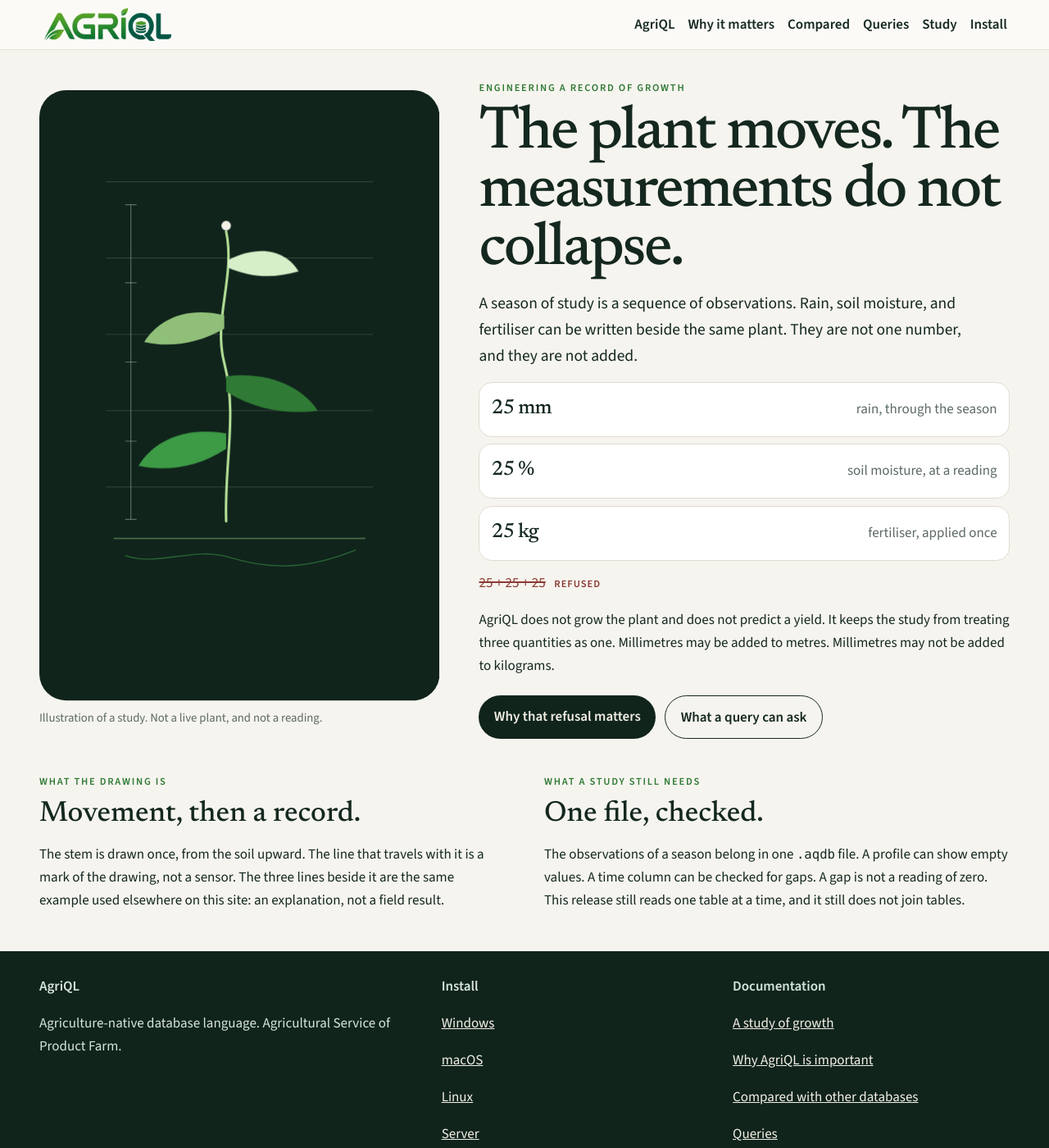
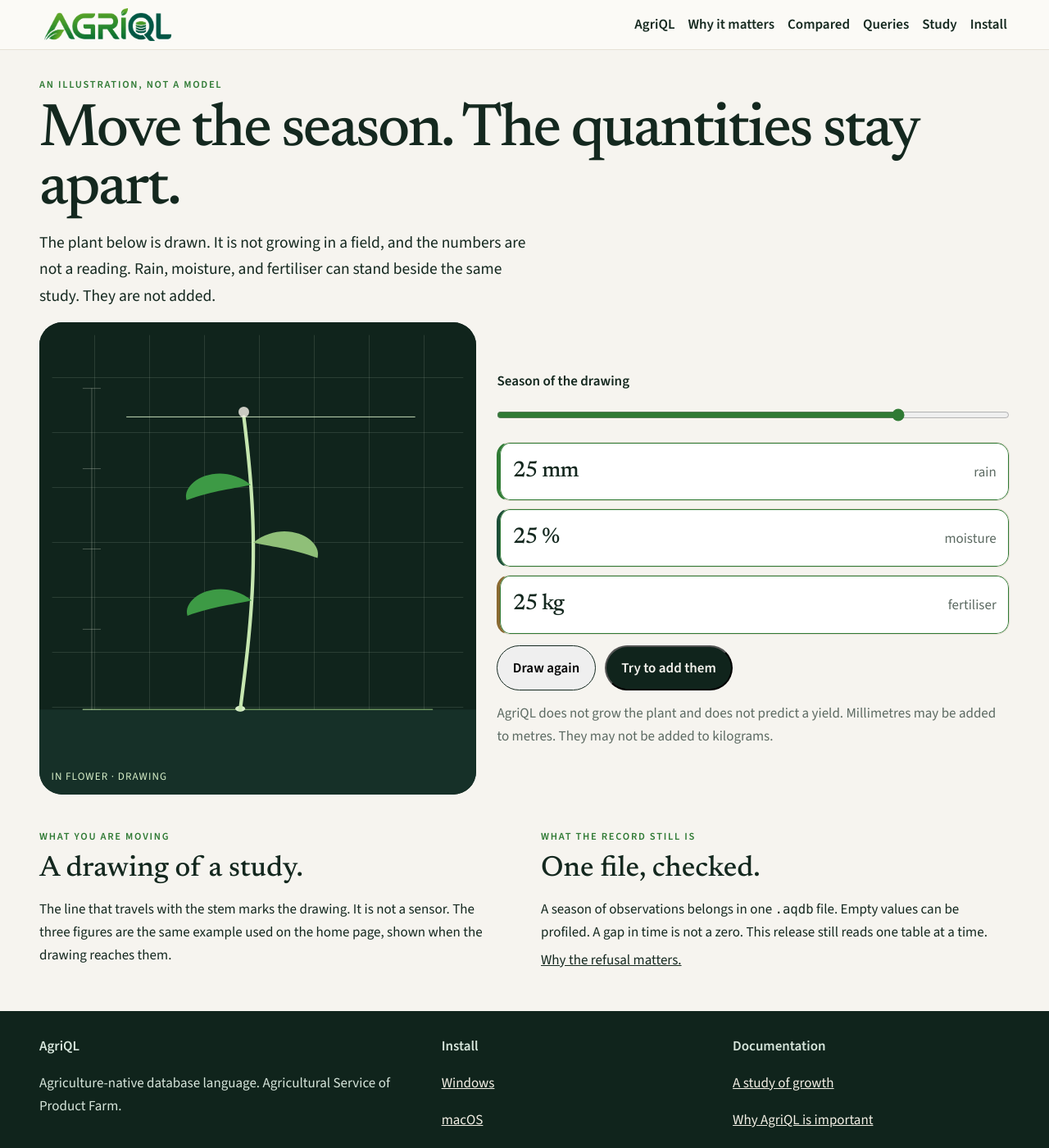
Before and after one commit to Agriculture-Service-of-Product-Farm/AgriQL, a Jekyll site: the page built from study.html, in a window 1280 px wide and 1400 px high. Shown: the whole window at 82% size. Built offline with Jekyll 4.4.1, drawn with Linux system fonts in a browser that asks for light colours.

Commit message:
Draw the season study sharply, and keep every page inside the screen.
The plant is drawn on a canvas at the device pixel ratio, and the season can be moved. Phone navigation wraps, and the comparison table keeps its first column while the rest moves sideways.

```diff
--- a/_layouts/default.html
+++ b/_layouts/default.html
@@ -2,11 +2,11 @@
 <html lang="en">
 <head>
   <meta charset="utf-8">
-  <meta name="viewport" content="width=device-width, initial-scale=1">
+  <meta name="viewport" content="width=device-width, initial-scale=1, viewport-fit=cover">
   <title>{{ page.title }}</title>
   <meta name="description" content="{{ page.description }}">
   <meta name="robots" content="index, follow, max-image-preview:large">
-  <meta name="theme-color" content="#0b2e2d">
+  <meta name="theme-color" content="#f6f4ef">
   <link rel="canonical" href="{{ page.url | absolute_url }}">
   <meta property="og:title" content="{{ page.title }}">
   <meta property="og:description" content="{{ page.description }}">
--- /dev/null
+++ b/assets/study.js
@@ -0,0 +1,218 @@
+(function () {
+  var canvas = document.getElementById("season");
+  var plate = document.getElementById("plate");
+  var range = document.getElementById("season-range");
+  var label = document.getElementById("stage-label");
+  var verdict = document.getElementById("verdict");
+  if (!canvas || !plate || !range) return;
+
+  var reduce = window.matchMedia("(prefers-reduced-motion: reduce)").matches;
+  var t = reduce ? 1 : 0;
+  var playing = !reduce;
+  var startedAt = 0;
+  var duration = 7200;
+  var reads = plate.parentElement.querySelectorAll("[data-at]");
+
+  function stageName(value) {
+    if (value < 0.12) return "Sown";
+    if (value < 0.4) return "Emerged";
+    if (value < 0.72) return "In leaf";
+    return "In flower";
+  }
+
+  function sync() {
+    var pct = Math.round(t * 100);
+    if (document.activeElement !== range) range.value = String(pct);
+    range.setAttribute("aria-valuenow", String(pct));
+    label.textContent = stageName(t) + " · drawing";
+    for (var i = 0; i < reads.length; i++) {
+      reads[i].classList.toggle("lit", t >= Number(reads[i].getAttribute("data-at")));
+    }
+  }
+
+  function draw() {
+    var box = plate.getBoundingClientRect();
+    var cssW = Math.max(1, box.width);
+    var cssH = Math.max(1, box.height);
+    var dpr = Math.min(window.devicePixelRatio || 1, 3);
+    var bw = Math.round(cssW * dpr);
+    var bh = Math.round(cssH * dpr);
+    if (canvas.width !== bw || canvas.height !== bh) {
+      canvas.width = bw;
+      canvas.height = bh;
+    }
+    var ctx = canvas.getContext("2d");
+    ctx.setTransform(dpr, 0, 0, dpr, 0, 0);
+    ctx.clearRect(0, 0, cssW, cssH);
+
+    ctx.fillStyle = "#10241c";
+    ctx.fillRect(0, 0, cssW, cssH);
+
+    ctx.strokeStyle = "rgba(231,240,223,0.12)";
+    ctx.lineWidth = 1;
+    var step = Math.max(28, Math.round(cssW / 8));
+    ctx.beginPath();
+    for (var x = step; x < cssW; x += step) {
+      ctx.moveTo(x + 0.5, 16);
+      ctx.lineTo(x + 0.5, cssH - 16);
+    }
+    for (var y = step; y < cssH; y += step) {
+      ctx.moveTo(16, y + 0.5);
+      ctx.lineTo(cssW - 16, y + 0.5);
+    }
+    ctx.stroke();
+
+    var ground = cssH * 0.82;
+    var top = cssH * 0.14;
+    var originX = cssW * 0.46;
+    var grown = ease(t);
+
+    ctx.fillStyle = "#163028";
+    ctx.fillRect(0, ground, cssW, cssH - ground);
+    ctx.strokeStyle = "rgba(143,191,120,0.7)";
+    ctx.lineWidth = 1.5;
+    ctx.beginPath();
+    ctx.moveTo(cssW * 0.1, ground);
+    ctx.lineTo(cssW * 0.9, ground);
+    ctx.stroke();
+
+    ctx.strokeStyle = "rgba(231,240,223,0.28)";
+    ctx.lineWidth = 1;
+    ctx.beginPath();
+    ctx.moveTo(cssW * 0.12, top);
+    ctx.lineTo(cssW * 0.12, ground);
+    ctx.stroke();
+    for (var mark = 0; mark <= 4; mark++) {
+      var my = ground - (ground - top) * (mark / 4);
+      ctx.beginPath();
+      ctx.moveTo(cssW * 0.1, my);
+      ctx.lineTo(cssW * 0.14, my);
+      ctx.stroke();
+    }
+
+    ctx.fillStyle = "#d7efc8";
+    ctx.beginPath();
+    ctx.ellipse(originX, ground - 1, 6, 3.5, 0, 0, Math.PI * 2);
+    ctx.fill();
+
+    function pointAt(u) {
+      var y = ground - (ground - top) * u;
+      var x = originX + Math.sin(u * Math.PI) * cssW * 0.03;
+      return [x, y];
+    }
+
+    ctx.strokeStyle = "#c6e7b0";
+    ctx.lineWidth = Math.max(2, cssW * 0.008);
+    ctx.lineCap = "round";
+    ctx.lineJoin = "round";
+    ctx.beginPath();
+    var steps = 40;
+    for (var i = 0; i <= steps; i++) {
+      var u = (i / steps) * grown;
+      var p = pointAt(u);
+      if (i === 0) ctx.moveTo(p[0], p[1]);
+      else ctx.lineTo(p[0], p[1]);
+    }
+    ctx.stroke();
+
+    leaf(ctx, pointAt(0.34), -1, cssW, clamp01((grown - 0.28) / 0.16));
+    leaf(ctx, pointAt(0.52), 1, cssW, clamp01((grown - 0.42) / 0.16));
+    leaf(ctx, pointAt(0.7), -1, cssW, clamp01((grown - 0.58) / 0.16));
+
+    var tip = pointAt(grown);
+    ctx.strokeStyle = "rgba(215,239,200,0.9)";
+    ctx.lineWidth = 1;
+    ctx.beginPath();
+    ctx.moveTo(cssW * 0.2, tip[1]);
+    ctx.lineTo(cssW * 0.86, tip[1]);
+    ctx.stroke();
+
+    var bloom = clamp01((grown - 0.78) / 0.16);
+    if (bloom > 0) {
+      ctx.globalAlpha = bloom;
+      ctx.fillStyle = "#f4f0e6";
+      ctx.beginPath();
+      ctx.arc(tip[0], tip[1] - 6, 4 + bloom * 3, 0, Math.PI * 2);
+      ctx.fill();
+      ctx.globalAlpha = 1;
+    }
+  }
+
+  function leaf(ctx, at, dir, cssW, amount) {
+    if (amount <= 0) return;
+    var reach = cssW * 0.16 * amount;
+    ctx.save();
+    ctx.globalAlpha = Math.min(1, amount + 0.15);
+    ctx.fillStyle = dir < 0 ? "#3d9a45" : "#8fbf78";
+    ctx.beginPath();
+    ctx.moveTo(at[0], at[1]);
+    ctx.bezierCurveTo(at[0] + dir * reach * 0.45, at[1] - reach * 0.35, at[0] + dir * reach, at[1] - reach * 0.05, at[0] + dir * reach * 0.92, at[1] + reach * 0.22);
+    ctx.bezierCurveTo(at[0] + dir * reach * 0.55, at[1] + reach * 0.08, at[0] + dir * reach * 0.2, at[1] + reach * 0.05, at[0], at[1]);
+    ctx.fill();
+    ctx.restore();
+  }
+
+  function ease(v) {
+    return v < 0.5 ? 2 * v * v : 1 - Math.pow(-2 * v + 2, 2) / 2;
+  }
+
+  function clamp01(v) {
+    return Math.max(0, Math.min(1, v));
+  }
+
+  function frame(now) {
+    if (playing) {
+      if (!startedAt) startedAt = now;
+      t = Math.min(1, (now - startedAt) / duration);
+      if (t >= 1) playing = false;
+    }
+    draw();
+    sync();
+    if (playing) requestAnimationFrame(frame);
+  }
+
+  range.addEventListener("input", function () {
+    playing = false;
+    t = Number(range.value) / 100;
+    draw();
+    sync();
+  });
+
+  var again = document.getElementById("draw-again");
+  if (again) {
+    again.addEventListener("click", function () {
+      if (reduce) {
+        t = 1;
+        draw();
+        sync();
+        return;
+      }
+      playing = true;
+      startedAt = 0;
+      t = 0;
+      requestAnimationFrame(frame);
+    });
+  }
+
+  var adder = document.getElementById("try-add");
+  if (adder && verdict) {
+    adder.addEventListener("click", function () {
+      verdict.hidden = false;
+      verdict.classList.remove("show");
+      void verdict.offsetWidth;
+      verdict.classList.add("show");
+    });
+  }
+
+  if (window.ResizeObserver) {
+    new ResizeObserver(function () { draw(); }).observe(plate);
+  } else {
+    window.addEventListener("resize", draw);
+  }
+  window.addEventListener("orientationchange", function () {
+    setTimeout(draw, 60);
+  });
+
+  sync();
+  requestAnimationFrame(frame);
+})();
--- a/docs/compare.html
+++ b/docs/compare.html
@@ -25,4 +25,5 @@
   </tbody>
 </table>
 </div>
+<p class="fine">On a narrow screen, move the table sideways. The first column stays in place.</p>
 <p>Choose a general-purpose database when you need joins, many applications, or a format AgriQL does not read. Choose AgriQL when the risk is mixing up agricultural measurements, or losing the season across files that no longer agree.</p>
--- a/study.html
+++ b/study.html
@@ -1,61 +1,48 @@
 ---
 layout: default
 title: A study of growth — AgriQL
-description: An illustrated study of a growing season. Rain, moisture, and fertiliser stay separate measurements. AgriQL does not simulate the plant.
+description: An illustrated study of a growing season. Move the drawing. Rain, moisture, and fertiliser stay separate. AgriQL does not simulate the plant.
 ---
 <section class="study">
-  <div class="wrap study-grid">
-    <figure class="plot">
-      <svg viewBox="0 0 420 640" role="img" aria-label="An illustration of a plant drawn over a season. It is not a measurement.">
-        <rect width="420" height="640" rx="28" fill="#10241c"/>
-        <g stroke="#e7f0df" stroke-opacity=".14" stroke-width="1">
-          <path d="M70 96h280M70 176h280M70 256h280M70 336h280M70 416h280"/>
-        </g>
-        <path d="M78 470h264" stroke="#8fbf78" stroke-opacity=".45" stroke-width="1.4"/>
-        <path d="M90 488c36 12 70-10 110 2s78 14 132-8" stroke="#3d9a45" stroke-opacity=".55" stroke-width="1.2" fill="none"/>
-        <g class="staff" stroke="#e7f0df" stroke-opacity=".35" stroke-width="1">
-          <path d="M96 120v330"/>
-          <path d="M90 120h12M90 202h12M90 285h12M90 368h12M90 450h12"/>
-        </g>
-        <g class="scan">
-          <path d="M118 450h170" stroke="#d7efc8" stroke-width="1.2"/>
-        </g>
-        <path class="stem" d="M196 452 C194 390 208 340 194 286 C182 240 206 196 196 148" stroke="#b7e39a" stroke-width="2.6" stroke-linecap="round" fill="none"/>
-        <path class="leaf l1" d="M196 360c-46-8-78 10-92 34 28 6 62 2 92-18z" fill="#3d9a45"/>
-        <path class="leaf l2" d="M196 300c48-6 82 14 96 36-30 4-64 0-96-20z" fill="#2f7a34"/>
-        <path class="leaf l3" d="M194 236c-42-10-70 6-84 28 26 6 56 2 84-14z" fill="#8fbf78"/>
-        <path class="leaf l4" d="M198 178c36-18 62-8 74 12-28 8-50 6-74-4z" fill="#d7efc8"/>
-        <circle class="bud" cx="196" cy="142" r="5" fill="#f4f0e6"/>
-      </svg>
-      <figcaption>Illustration of a study. Not a live plant, and not a reading.</figcaption>
-    </figure>
-    <div class="study-copy">
-      <p class="kicker">Engineering a record of growth</p>
-      <h1>The plant moves. The measurements do not collapse.</h1>
-      <p class="lede">A season of study is a sequence of observations. Rain, soil moisture, and fertiliser can be written beside the same plant. They are not one number, and they are not added.</p>
+  <div class="wrap study-lead">
+    <p class="kicker">An illustration, not a model</p>
+    <h1>Move the season. The quantities stay apart.</h1>
+    <p class="lede">The plant below is drawn. It is not growing in a field, and the numbers are not a reading. Rain, moisture, and fertiliser can stand beside the same study. They are not added.</p>
+  </div>
+  <div class="wrap instrument">
+    <div class="plate" id="plate">
+      <canvas id="season"></canvas>
+      <p class="stage-label" id="stage-label" aria-live="polite">Sown · drawing</p>
+    </div>
+    <div class="study-side">
+      <label class="rail" for="season-range">Season of the drawing
+        <input id="season-range" type="range" min="0" max="100" value="0" step="1" aria-valuemin="0" aria-valuemax="100" aria-valuenow="0">
+      </label>
       <ol class="reads">
-        <li><strong>25 mm</strong><span>rain, through the season</span></li>
-        <li><strong>25 %</strong><span>soil moisture, at a reading</span></li>
-        <li><strong>25 kg</strong><span>fertiliser, applied once</span></li>
+        <li data-at="0.22"><strong>25 mm</strong><span>rain</span></li>
+        <li data-at="0.48"><strong>25 %</strong><span>moisture</span></li>
+        <li data-at="0.74"><strong>25 kg</strong><span>fertiliser</span></li>
       </ol>
-      <p class="refused" aria-label="The sum of those three values is refused"><s>25 + 25 + 25</s> <span>refused</span></p>
-      <p>AgriQL does not grow the plant and does not predict a yield. It keeps the study from treating three quantities as one. Millimetres may be added to metres. Millimetres may not be added to kilograms.</p>
       <div class="actions">
-        <a class="btn primary" href="{{ '/docs/importance.html' | relative_url }}">Why that refusal matters</a>
-        <a class="btn ghost" href="{{ '/docs/query.html' | relative_url }}">What a query can ask</a>
+        <button type="button" class="btn ghost" id="draw-again">Draw again</button>
+        <button type="button" class="btn primary" id="try-add">Try to add them</button>
       </div>
+      <p class="verdict" id="verdict" hidden>Refused. Millimetres, percent, and kilograms are not one quantity.</p>
+      <p class="fine">AgriQL does not grow the plant and does not predict a yield. Millimetres may be added to metres. They may not be added to kilograms.</p>
     </div>
   </div>
 </section>
 <section class="wrap study-note">
   <div>
-    <p class="kicker">What the drawing is</p>
-    <h2>Movement, then a record.</h2>
-    <p>The stem is drawn once, from the soil upward. The line that travels with it is a mark of the drawing, not a sensor. The three lines beside it are the same example used elsewhere on this site: an explanation, not a field result.</p>
+    <p class="kicker">What you are moving</p>
+    <h2>A drawing of a study.</h2>
+    <p>The line that travels with the stem marks the drawing. It is not a sensor. The three figures are the same example used on the home page, shown when the drawing reaches them.</p>
   </div>
   <div>
-    <p class="kicker">What a study still needs</p>
+    <p class="kicker">What the record still is</p>
     <h2>One file, checked.</h2>
-    <p>The observations of a season belong in one <code>.aqdb</code> file. A profile can show empty values. A time column can be checked for gaps. A gap is not a reading of zero. This release still reads one table at a time, and it still does not join tables.</p>
+    <p>A season of observations belongs in one <code>.aqdb</code> file. Empty values can be profiled. A gap in time is not a zero. This release still reads one table at a time.</p>
+    <p><a href="{{ '/docs/importance.html' | relative_url }}">Why the refusal matters.</a></p>
   </div>
 </section>
+<script src="{{ '/assets/study.js' | relative_url }}" defer></script>
--- a/styles.css
+++ b/styles.css
@@ -33,7 +33,7 @@
   gap: 0.6rem 1.4rem;
   align-items: center;
   justify-content: space-between;
-  padding: 0.45rem 4vw;
+  padding: 0.45rem max(4vw, env(safe-area-inset-right)) 0.45rem max(4vw, env(safe-area-inset-left));
   background: #fbfaf6;
   border-bottom: 1px solid #e6e1d6;
   position: sticky;
@@ -165,7 +165,15 @@
   border-bottom: 1px solid var(--line);
 }
 .ledger th { font-size: 0.78rem; letter-spacing: 0.06em; text-transform: uppercase; }
-.scroll { overflow-x: auto; }
+.docs, .docs-main, .scroll, .instrument, .plate { min-width: 0; max-width: 100%; }
+.scroll { overflow-x: auto; -webkit-overflow-scrolling: touch; }
+.ledger th:first-child, .ledger td:first-child {
+  position: sticky;
+  left: 0;
+  z-index: 1;
+  background: #f6f4ef;
+  min-width: 7.5rem;
+}
 .scroll .ledger { min-width: 46rem; }
 .note {
   margin: 1rem 0;
@@ -186,6 +194,7 @@
   line-height: 1.55;
 }
 code { font-family: var(--mono); font-size: 0.92em; }
+p code, li code { white-space: nowrap; }
 .doc-cards { display: grid; gap: 0.8rem; }
 .doc-card {
   display: block;
@@ -204,16 +213,15 @@
 .footer-end { color: #b7c9be; padding-bottom: 1.3rem; }
 
 @media (max-width: 719px) {
+  .scroll { mask-image: linear-gradient(to right, #000 0 90%, transparent); }
   .site-header { align-items: flex-start; padding: 0.7rem 1rem 0.55rem; }
   .brand img { height: 36px; }
   .site-nav {
     width: 100%;
-    flex-wrap: nowrap;
-    overflow-x: auto;
-    gap: 1.1rem;
-    padding-bottom: 0.15rem;
+    flex-wrap: wrap;
+    gap: 0.15rem 0.85rem;
   }
-  .site-nav a { white-space: nowrap; padding: 0.35rem 0; }
+  .site-nav a { padding: 0.28rem 0; }
   .wrap { width: min(74rem, calc(100% - 2rem)); }
   .stage { padding: 1.5rem 0 0.4rem; }
   h1 { font-size: clamp(1.85rem, 8.2vw, 2.5rem); }
@@ -265,81 +273,97 @@
   .docs-side { position: sticky; top: 5.4rem; }
   .footer-grid { grid-template-columns: 1.4fr 1fr 1fr; }
 }
-.study { padding: 1.4rem 0 0.4rem; }
-.study-grid { display: grid; gap: 1.6rem; align-items: center; }
-.plot { margin: 0; }
-.plot svg { width: 100%; height: auto; display: block; border-radius: 28px; }
-.plot figcaption { margin-top: 0.55rem; color: var(--muted); font-size: 0.92rem; }
-.study-copy .lede { margin-bottom: 1rem; }
+.study { padding: 1.2rem 0 0.2rem; }
+.study-lead { margin-bottom: 1.1rem; }
+.study-lead .lede { margin-bottom: 0; }
+.instrument { display: grid; gap: 1.1rem; align-items: stretch; }
+.plate {
+  position: relative;
+  width: 100%;
+  aspect-ratio: 5 / 4;
+  max-height: 42vh;
+  border-radius: 24px;
+  overflow: hidden;
+  background: #10241c;
+}
+.plate canvas {
+  position: absolute;
+  inset: 0;
+  width: 100%;
+  height: 100%;
+  display: block;
+}
+.stage-label {
+  position: absolute;
+  left: 0.9rem;
+  bottom: 0.75rem;
+  margin: 0;
+  color: #d7efc8;
+  font-size: 0.82rem;
+  letter-spacing: 0.08em;
+  text-transform: uppercase;
+}
+.rail { display: grid; gap: 0.45rem; font-weight: 600; }
+.rail input {
+  width: 100%;
+  height: 28px;
+  margin: 0.35rem 0;
+  accent-color: #2f7a34;
+  touch-action: pan-x;
+}
+.rail input:focus-visible { outline-offset: 6px; }
 .reads { list-style: none; margin: 0; padding: 0; display: grid; gap: 0.55rem; }
 .reads li {
   display: flex;
   justify-content: space-between;
   align-items: baseline;
-  gap: 1rem;
-  padding: 0.75rem 0.9rem;
+  gap: 0.8rem;
+  padding: 0.8rem 0.95rem;
   background: #fff;
   border: 1px solid #e2dcd0;
+  border-left: 4px solid #c9c2b4;
   border-radius: 16px;
-  opacity: 0;
-  transform: translateY(8px);
-  animation: rise 0.7s ease forwards;
 }
-.reads li:nth-child(1) { animation-delay: 1.5s; }
-.reads li:nth-child(2) { animation-delay: 2.15s; }
-.reads li:nth-child(3) { animation-delay: 2.8s; }
-.reads strong { font-family: var(--serif); font-size: 1.55rem; font-weight: 500; letter-spacing: -0.03em; }
-.reads span { color: var(--muted); text-align: right; }
-.refused {
-  margin: 0.8rem 0 0.2rem;
-  color: var(--muted);
-  opacity: 0;
-  animation: rise 0.6s ease 3.4s forwards;
+.reads li.lit { box-shadow: inset 0 0 0 1px #2f7a34; }
+.reads li:nth-child(1) { border-left-color: #2f7a34; }
+.reads li:nth-child(2) { border-left-color: #1c4d38; }
+.reads li:nth-child(3) { border-left-color: #8a6a32; }
+.reads li.lit { opacity: 1; }
+.reads strong { font-family: var(--serif); font-size: 1.7rem; font-weight: 500; letter-spacing: -0.03em; }
+.reads span { color: var(--muted); }
+.study-side { display: grid; align-content: center; gap: 0.85rem; }
+.study-side .actions { margin-top: 0; }
+.study-side .btn { font: inherit; font-weight: 600; cursor: pointer; }
+.study-side .btn.primary { background: var(--deep); color: #f6f4ef; }
+.fine { margin: 0; color: var(--muted); }
+.verdict {
+  margin: 0;
+  padding: 0.85rem 0.95rem;
+  background: #f8ece8;
+  color: #6e2e28;
+  border-radius: 14px;
+  font-weight: 600;
 }
-.refused s { color: #8a3b32; text-decoration-thickness: 2px; }
-.refused span {
-  margin-left: 0.45rem;
-  color: #8a3b32;
-  font-weight: 700;
-  letter-spacing: 0.08em;
-  text-transform: uppercase;
-  font-size: 0.78rem;
+.verdict.show { animation: refuse 0.42s ease; }
+.study-note { display: grid; gap: 1.4rem; padding: 2rem 0 3rem; }
+.study-note h2 { margin: 0 0 0.4rem; font-family: var(--serif); font-weight: 500; font-size: clamp(1.6rem, 3vw, 2.2rem); }
+.study-note p { margin: 0.35rem 0 0; max-width: 38rem; }
+@keyframes refuse {
+  20% { transform: translateX(-5px); }
+  50% { transform: translateX(5px); }
+  80% { transform: translateX(-2px); }
 }
-.stem {
-  stroke-dasharray: 420;
-  stroke-dashoffset: 420;
-  animation: draw 2.2s ease forwards;
+@media (min-width: 700px) {
+  .plate { aspect-ratio: 4 / 5; max-height: 36rem; border-radius: 28px; }
+  .instrument { grid-template-columns: minmax(0, 0.92fr) minmax(0, 1.08fr); gap: 1.6rem; align-items: center; }
+  .study-note { grid-template-columns: 1fr 1fr; gap: 2.5rem; }
+  .study-side .actions { display: flex; }
 }
-.leaf, .bud { opacity: 0; animation: show 0.55s ease forwards; }
-.l1 { animation-delay: 1.15s; }
-.l2 { animation-delay: 1.55s; }
-.l3 { animation-delay: 1.95s; }
-.l4 { animation-delay: 2.3s; }
-.bud { animation-delay: 2.6s; }
-.scan {
-  transform-box: fill-box;
-  transform-origin: center;
-  animation: climb 2.6s ease forwards;
-}
-.study-note {
-  display: grid;
-  gap: 1.4rem;
-  padding: 2.2rem 0 3rem;
-}
-.study-note h2 { margin: 0 0 0.4rem; font-family: var(--serif); font-weight: 500; font-size: clamp(1.7rem, 3vw, 2.2rem); }
-.study-note p { margin: 0; max-width: 38rem; }
-@keyframes draw { to { stroke-dashoffset: 0; } }
-@keyframes show { to { opacity: 1; } }
-@keyframes rise { to { opacity: 1; transform: none; } }
-@keyframes climb { from { transform: translateY(80px); opacity: 0.2; } to { transform: translateY(-250px); opacity: 0; } }
-@media (min-width: 900px) {
-  .study { padding-top: 2.2rem; }
-  .study-grid { grid-template-columns: 0.86fr 1.14fr; gap: 3rem; }
-  .study-note { grid-template-columns: 1fr 1fr; gap: 3rem; }
+@media (min-width: 1100px) {
+  .study { padding-top: 2rem; }
+  .plate { aspect-ratio: 4 / 5; }
 }
 @media (prefers-reduced-motion: reduce) {
   html { scroll-behavior: auto; }
-  .stem { stroke-dashoffset: 0; animation: none; }
-  .leaf, .bud, .reads li, .refused { opacity: 1; transform: none; animation: none; }
-  .scan { animation: none; opacity: 0.35; }
+  .reads li, .verdict.show { transition: none; animation: none; }
 }
```
